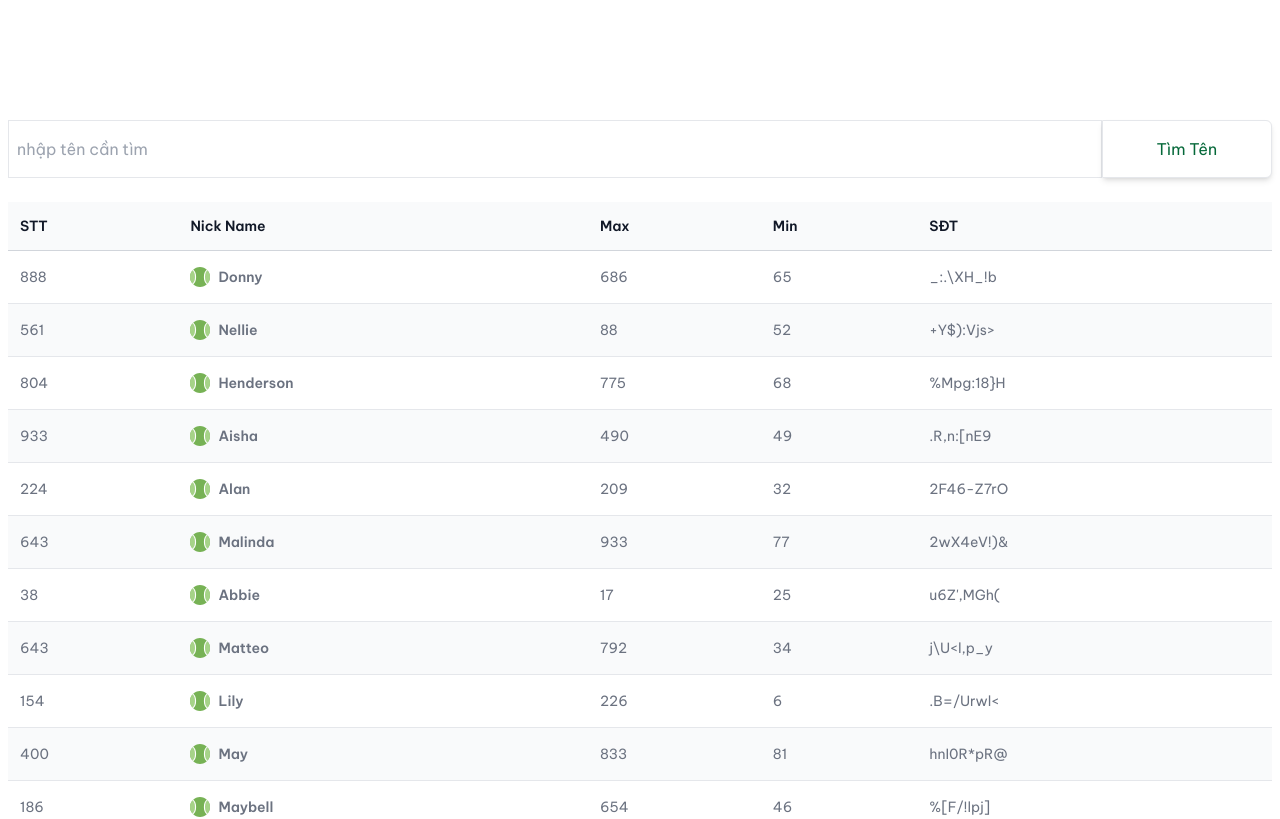
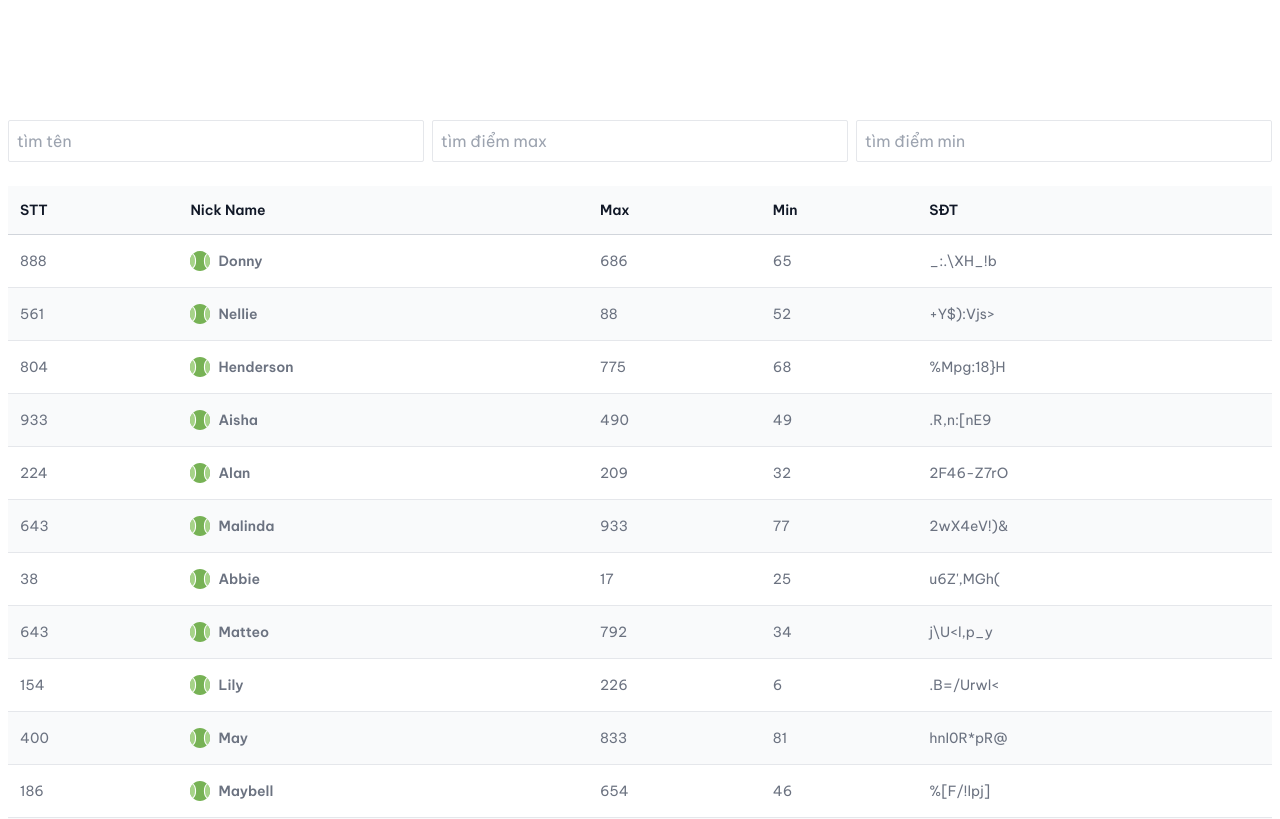
Before and after one commit to dflyapp/tennis-btn, a Next.js app: page /bang-diem/FilterTable in a window 1280 px wide. Shown: the top 819 px of the page. Built offline with nearby package versions, Linux system fonts and the light colour scheme.

Commit message:
fix: find max min

```diff
--- a/pages/bang-diem/FilterTable.tsx
+++ b/pages/bang-diem/FilterTable.tsx
@@ -181,30 +181,60 @@ export default function FilterTable({ dataSet }: Props) {
       </div> */}
       <div className="flex mx-auto my-4">
         <input
-          placeholder="nhập tên cần tìm"
+          placeholder="tìm tên"
           type="text"
-          className="border px-2 w-full"
-          onChange={(e) => setSearchText(e.target.value)}
+          className="border px-2 py-2 w-full rounded-sm"
+          onChange={(e) => {
+            setSearchText(e.target.value);
+            if (e.target.value !== "") {
+              const newData = result.filter(
+                (e) =>
+                  e.nickName !== null &&
+                  e.nickName.toLowerCase().includes(searchText.toLowerCase())
+              );
+              setData(newData);
+            } else {
+              setData(result);
+            }
+          }}
           value={searchText}
         />
-        <button
-          className="shadow-md bg-white text-primary border border-gray-200 rounded-tr-md rounded-br-md p-4 w-48"
-          onClick={() => {
-            if (searchText === "") {
-              return;
+        <input
+          placeholder="tìm điểm max"
+          type="text"
+          className="border px-2 py-2 w-full ml-2 rounded-sm"
+          onChange={(event) => {
+            const input = event.target.value.toString();
+            if (event.target.value !== "") {
+              const newData = result.filter(
+                (e) =>
+                  e.max !== null &&
+                  e.max.toString().toLowerCase().includes(input)
+              );
+              setData(newData);
+            } else {
+              setData(result);
             }
-            const newData = result.filter(
-              (e) =>
-                e.nickName !== null &&
-                e.nickName.toLowerCase().includes(searchText.toLowerCase())
-            );
-            setData(newData);
-            console.log(searchText);
-            setSearchText("");
           }}
-        >
-          Tìm Tên
-        </button>
+        />
+        <input
+          placeholder="tìm điểm min"
+          type="text"
+          className="border px-2 py-2 w-full ml-2 rounded-sm"
+          onChange={(event) => {
+            const input = event.target.value.toString();
+            if (event.target.value !== "") {
+              const newData = result.filter(
+                (e) =>
+                  e.min !== null &&
+                  e.min.toString().toLowerCase().includes(input)
+              );
+              setData(newData);
+            } else {
+              setData(result);
+            }
+          }}
+        />
       </div>
       <div className="h-2" />
       <table className="min-w-full divide-y divide-gray-300">
```
